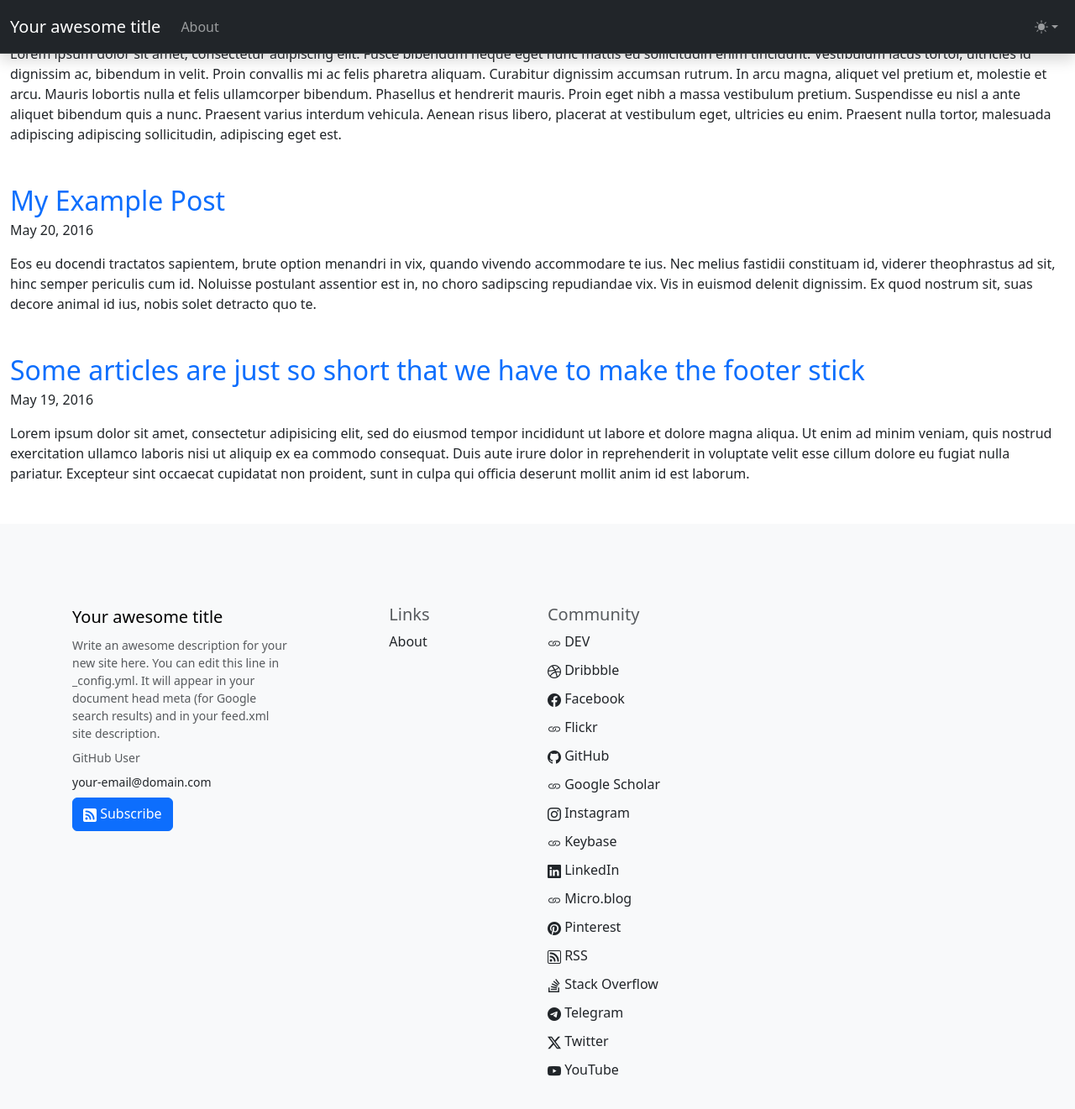
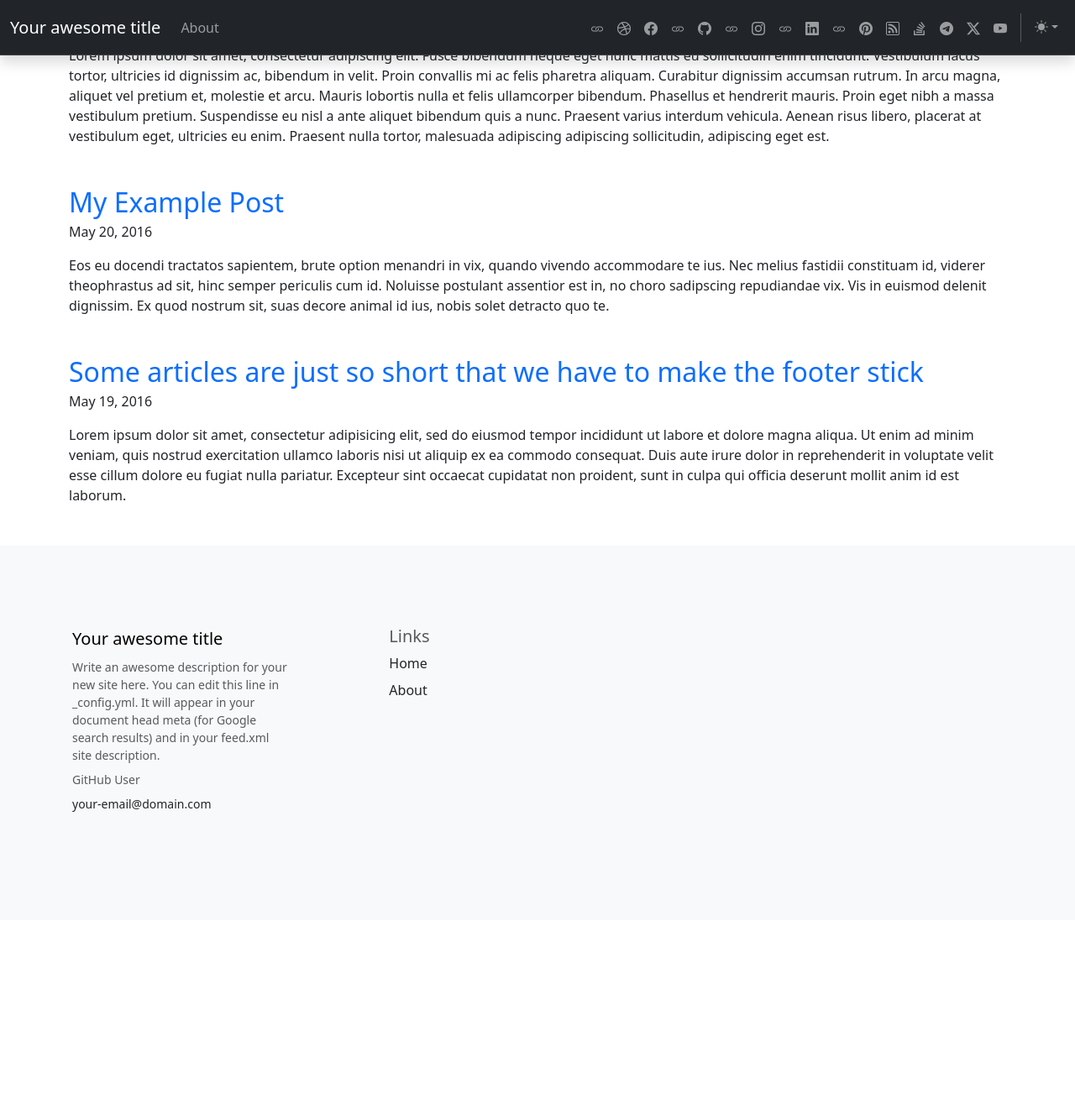
Before and after one commit to openfpga-cores-inventory/jekyll-theme-bootstrap, a Jekyll site: the page built from index.md, in a window 1280 px wide and 1400 px high, scrolled down 514 px. Shown: the top 1321 px of the window at 84% size. Built offline with Jekyll 4.4.1, drawn with Linux system fonts in a browser that asks for light colours; after the commit the page ends 1610 px from its top, so only the background shows below that.

Commit message:
Updated templates

```diff
--- /dev/null
+++ b/_includes/breadcrumb.html
@@ -0,0 +1,18 @@
+{%- if page.url != '/' -%}
+  <nav aria-label="breadcrumb">
+    <ol class="breadcrumb my-4 p-0">
+      <li class="breadcrumb-item">
+        <a href="/">Home</a>
+      </li>
+      {% for category in page.categories %}
+        {% assign category_paths = page.categories | slice: 0, forloop.index %}
+        <li class="breadcrumb-item text-capitalize">
+          <a href="{{ category_paths | join: '/' | append: '/' | relative_url }}">{{ category }}</a>
+        </li>
+      {% endfor %}
+      {% if page.title %}
+        <li class="breadcrumb-item active" aria-current="page">{{ page.title }}</li>
+      {% endif %}
+    </ol>
+  </nav>
+{%- endif -%}
--- a/_includes/footer.html
+++ b/_includes/footer.html
@@ -4,7 +4,7 @@
       <div class="col-lg-3 mb-3">
         <a
           class="d-inline-flex align-items-center mb-2 text-body-emphasis text-decoration-none"
-          href="{{ "/" | relative_url }}"
+          href="{{ '/' | relative_url }}"
           aria-label="{{ site.title }}">
           <span class="fs-5">{{ site.title }}</span>
         </a>
@@ -18,33 +18,29 @@
               <a class="u-email" href="mailto:{{ site.author.email }}">{{ site.author.email }}</a>
             </li>
           {%- endif %}
-          <a class="btn btn-primary" href="{{ 'feed.xml' | relative_url }}">
-            <i class="bi bi-rss-fill"></i>
-            Subscribe
-          </a>
         </ul>
       </div>
-      {%- assign default_paths = site.pages | map: "path" -%}
+      {%- assign default_paths = site.pages | map: 'path' -%}
       {%- assign page_paths = site.header_pages | default: default_paths -%}
       {%- assign titles_size = site.pages | map: 'title' | join: '' | size -%}
-      {%- if titles_size > 0 -%}
-        <div class="col-6 col-lg-2 offset-lg-1 mb-3">
-          <h5>Links</h5>
-          <ul class="list-unstyled">
+
+      <div class="col-6 col-lg-2 offset-lg-1 mb-3">
+        <h5>Links</h5>
+        <ul class="list-unstyled">
+          <li class="mb-2">
+            <a href="{{ '/' | relative_url }}">Home</a>
+          </li>
+          {%- if titles_size > 0 -%}
             {%- for path in page_paths -%}
-              {%- assign my_page = site.pages | where: "path", path | first -%}
+              {%- assign my_page = site.pages | where: 'path', path | first -%}
               {%- if my_page.title -%}
                 <li class="mb-2">
                   <a href="{{ my_page.url | relative_url }}">{{ my_page.title | escape }}</a>
                 </li>
               {%- endif -%}
             {%- endfor -%}
-          </ul>
-        </div>
-      {%- endif -%}
-      <div class="col-6 col-lg-2{%- if titles_size < 1 -%} offset-lg-1{%- endif -%} mb-3">
-        <h5>Community</h5>
-        {%- include social.html -%}
+          {%- endif -%}
+        </ul>
       </div>
     </div>
   </div>
--- a/_includes/header.html
+++ b/_includes/header.html
@@ -21,11 +21,11 @@
 </svg>
 
 <header class="bd-navbar navbar navbar-expand-lg navbar-dark bg-dark sticky-top">
-  <nav class="container-xxl flex-wrap flex-lg-nowrap">
+  <nav class="container-xxl flex-wrap flex-lg-nowrap" aria-label="Main navigation">
     <a
       class="navbar-brand"
       rel="author"
-      href="{{ "/" | relative_url }}">{{ site.title | escape }}</a>
+      href="{{ '/' | relative_url }}">{{ site.title | escape }}</a>
     <button
       class="navbar-toggler"
       type="button"
@@ -37,22 +37,25 @@
       <span class="navbar-toggler-icon"></span>
     </button>
     <div class="collapse navbar-collapse" id="navbarSupportedContent">
-      {%- assign default_paths = site.pages | map: "path" -%}
+      <hr class="d-lg-none text-white-50" />
+      {%- assign default_paths = site.pages | map: 'path' -%}
       {%- assign page_paths = site.header_pages | default: default_paths -%}
       {%- assign titles_size = site.pages | map: 'title' | join: '' | size -%}
       {%- if titles_size > 0 -%}
-        <ul class="navbar-nav me-auto mb-2 mb-lg-0">
+        <ul class="navbar-nav flex-row flex-wrap bd-navbar-nav">
           {%- for path in page_paths -%}
-            {%- assign my_page = site.pages | where: "path", path | first -%}
+            {%- assign my_page = site.pages | where: 'path', path | first -%}
             {%- if my_page.title -%}
-              <li class="nav-item">
-                <a class="nav-link" href="{{ my_page.url | relative_url }}">{{ my_page.title | escape }}</a>
+              <li class="nav-item col-6 col-lg-auto">
+                <a class="nav-link py-2 px-0 px-lg-2" href="{{ my_page.url | relative_url }}">{{ my_page.title | escape }}</a>
               </li>
             {%- endif -%}
           {%- endfor -%}
         </ul>
       {%- endif -%}
+      <hr class="d-lg-none text-white-50" />
       <ul class="navbar-nav flex-row flex-wrap ms-md-auto">
+        {%- include social.html -%}
         <li class="nav-item dropdown">
           <button
             class="btn btn-link nav-link py-2 px-0 px-lg-2 dropdown-toggle d-flex align-items-center"
@@ -74,7 +77,7 @@
                 class="dropdown-item d-flex align-items-center"
                 data-bs-theme-value="light"
                 aria-pressed="false">
-                <svg class="bi me-2 opacity-50 theme-icon">
+                <svg class="bi me-2 opacity-50">
                   <use href="#sun-fill"></use>
                 </svg>
                 Light
@@ -89,7 +92,7 @@
                 class="dropdown-item d-flex align-items-center"
                 data-bs-theme-value="dark"
                 aria-pressed="false">
-                <svg class="bi me-2 opacity-50 theme-icon">
+                <svg class="bi me-2 opacity-50">
                   <use href="#moon-stars-fill"></use>
                 </svg>
                 Dark
@@ -104,7 +107,7 @@
                 class="dropdown-item d-flex align-items-center active"
                 data-bs-theme-value="auto"
                 aria-pressed="true">
-                <svg class="bi me-2 opacity-50 theme-icon">
+                <svg class="bi me-2 opacity-50">
                   <use href="#circle-half"></use>
                 </svg>
                 Auto
--- a/_includes/social-item.html
+++ b/_includes/social-item.html
@@ -1,19 +1,19 @@
-<li class="mb-2">
+<li class="nav-item col-6 col-lg-auto">
   <a
-    {% unless entry.platform == 'rss' %}rel="me"{% endunless %}
+    class="nav-link py-2 px-0 px-lg-2"
     href="{{ entry.user_url }}"
     target="_blank"
-    title="{{ entry.title | default: entry.platform }}">
+    {% unless entry.platform == 'rss' %}rel="me"{% endunless %}>
     {% case entry.platform %}
-      {% when "dribbble", "facebook", "github", "instagram", "linkedin", "mastodon", "pinterest", "rss", "telegram", "youtube" %}
+      {% when 'dribbble', 'facebook', 'github', 'instagram', 'linkedin', 'mastodon', 'pinterest', 'rss', 'telegram', 'youtube' %}
       <i class="bi bi-{{ entry.platform }}"></i>
-      {% when "stackoverflow" %}
+      {% when 'stackoverflow' %}
       <i class="bi bi-stack-overflow"></i>
-      {% when "twitter" %}
+      {% when 'twitter' %}
       <i class="bi bi-twitter-x"></i>
     {% else %}
       <i class="bi bi-link"></i>
     {% endcase %}
-    {{ entry.title | default: entry.platform }}
+    <small class="d-lg-none ms-2">{{ entry.title | default: entry.platform }}</small>
   </a>
 </li>
--- a/_includes/social.html
+++ b/_includes/social.html
@@ -1,5 +1,9 @@
-<ul class="list-unstyled">
+{%- if site.bootstrap.social_links.size > 0 -%}
   {%- for entry in site.bootstrap.social_links -%}
     {%- include social-item.html -%}
   {%- endfor -%}
-</ul>
+  <li class="nav-item py-2 py-lg-1 col-12 col-lg-auto">
+    <div class="vr d-none d-lg-flex h-100 mx-lg-2 text-white"></div>
+    <hr class="d-lg-none my-2 text-white-50">
+  </li>
+{%- endif -%}
--- a/_layouts/default.html
+++ b/_layouts/default.html
@@ -4,19 +4,18 @@
   {%- include head.html -%}
 
   <body>
-
     {%- include header.html -%}
 
-    <div class="container-xxl mt-3 my-md-4">
-      <main id="content">
-        {{ content }}
-      </main>
-    </div>
+    <main class="container mt-3 my-md-4" id="content">
+      {%- include breadcrumb.html -%}
+
+      {{ content }}
+    </main>
 
     {%- include footer.html -%}
 
     <script src="{{ '/assets/js/bootstrap.bundle.min.js' | relative_url }}"></script>
-    <script src="{{ '/assets/js/color-mode-toggler.js' | relative_url }}"></script>
+    <script src="{{ '/assets/js/color-modes.js' | relative_url }}"></script>
 
     {%- include custom-scripts.html -%}
   </body>
--- a/_layouts/home.html
+++ b/_layouts/home.html
@@ -18,7 +18,7 @@ layout: default
   {%- if page.list_title -%}
     <h3 class="pb-4 mb-4 fst-italic border-bottom">{{ page.list_title }}</h3>
   {%- endif -%}
-  {%- assign date_format = site.bootstrap.date_format | default: "%b %-d, %Y" -%}
+  {%- assign date_format = site.bootstrap.date_format | default: '%b %-d, %Y' -%}
   {%- for post in posts -%}
     <article class="blog-post mb-5">
       <h2 class="blog-post-title mb-1">
--- a/assets/js/color-mode-toggler.js
+++ b/assets/js/color-modes.js
@@ -1,6 +1,6 @@
 /*!
  * Color mode toggler for Bootstrap's docs (https://getbootstrap.com/)
- * Copyright 2011-2023 The Bootstrap Authors
+ * Copyright 2011-2024 The Bootstrap Authors
  * Licensed under the Creative Commons Attribution 3.0 Unported License.
  */
 
@@ -20,8 +20,8 @@
   }
 
   const setTheme = theme => {
-    if (theme === 'auto' && window.matchMedia('(prefers-color-scheme: dark)').matches) {
-      document.documentElement.setAttribute('data-bs-theme', 'dark')
+    if (theme === 'auto') {
+      document.documentElement.setAttribute('data-bs-theme', (window.matchMedia('(prefers-color-scheme: dark)').matches ? 'dark' : 'light'))
     } else {
       document.documentElement.setAttribute('data-bs-theme', theme)
     }
@@ -77,4 +77,4 @@
         })
       })
   })
-})();
+})()
```
Also changed, not shown: package.json (line endings or trailing spaces).
